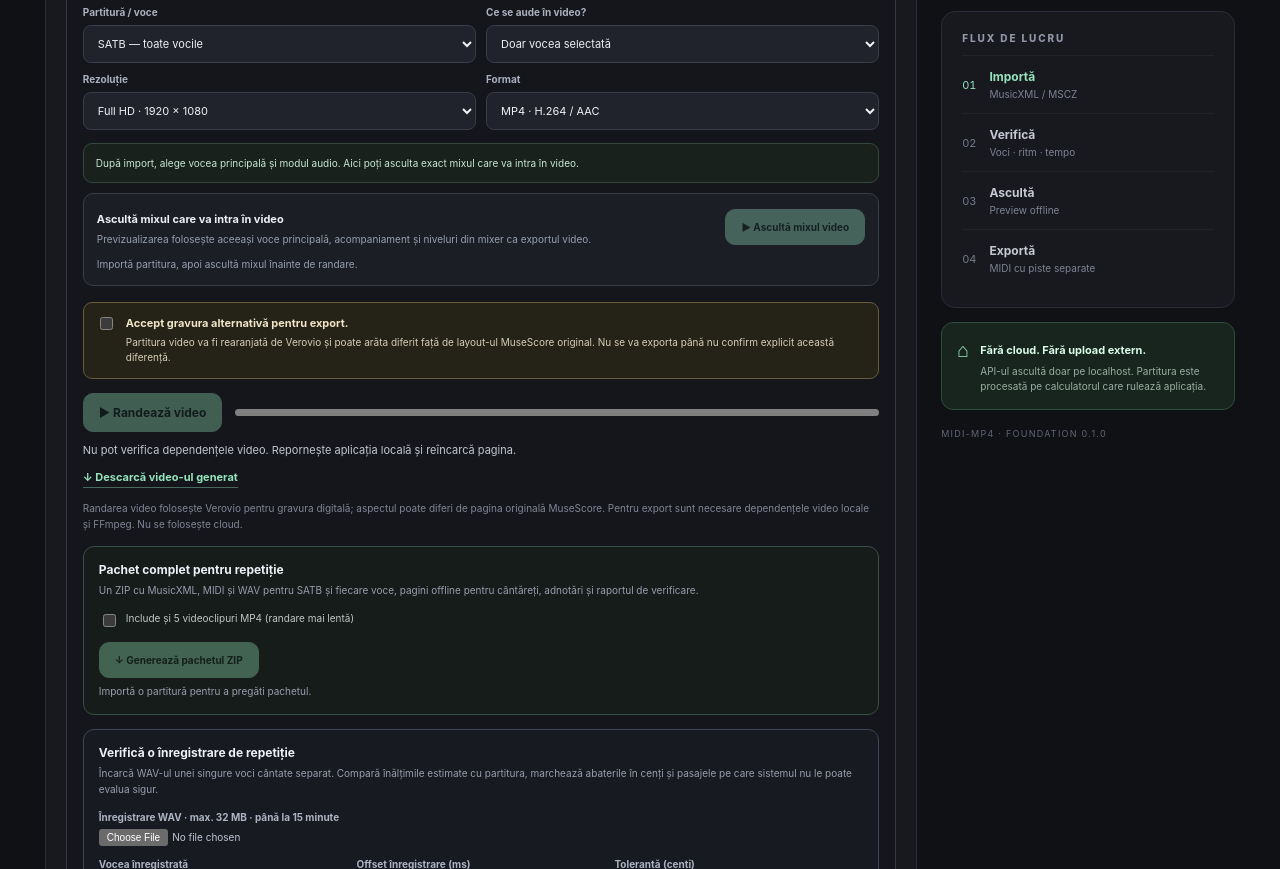
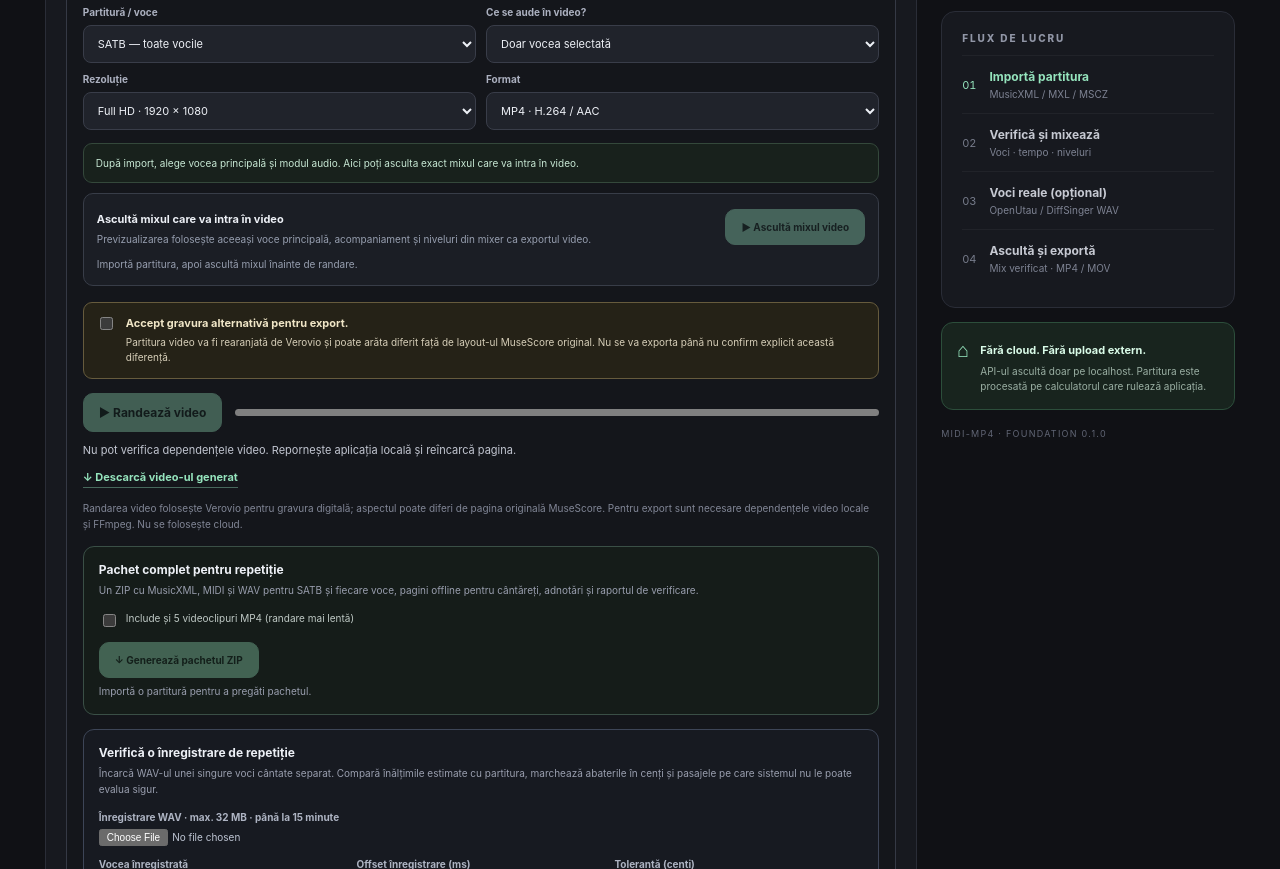
Before and after one commit to DrFoxi14/midi-mp4, a website: page web/index.html in a window 1280 px wide. Shown: the part 2340-3209 px from the top of the page. Drawn offline with Linux system fonts and the light colour scheme; files that its build step writes are made by us from their sources; no server answers; files whose address does not match are found by name.

Commit message:
ui: align sidebar workflow summary with the four guided stages

```diff
--- a/web/index.html
+++ b/web/index.html
@@ -194,7 +194,7 @@
     <div id="concert-setlist" class="concert-setlist"><p>Importă o partitură și adaug-o în program.</p></div>
     <p id="concert-status" aria-live="polite">Setlist-ul rămâne în browserul acestui dispozitiv.</p>
   </section>
-  <section class="side-card"><p class="eyebrow">FLUX DE LUCRU</p><ol class="steps"><li class="step-active"><span>01</span><div><strong>Importă</strong><small>MusicXML / MSCZ</small></div></li><li><span>02</span><div><strong>Verifică</strong><small>Voci · ritm · tempo</small></div></li><li><span>03</span><div><strong>Ascultă</strong><small>Preview offline</small></div></li><li><span>04</span><div><strong>Exportă</strong><small>MIDI cu piste separate</small></div></li></ol></section>
+  <section class="side-card"><p class="eyebrow">FLUX DE LUCRU</p><ol class="steps"><li class="step-active" data-sidebar-step="1"><span>01</span><div><strong>Importă partitura</strong><small>MusicXML / MXL / MSCZ</small></div></li><li data-sidebar-step="2"><span>02</span><div><strong>Verifică și mixează</strong><small>Voci · tempo · niveluri</small></div></li><li data-sidebar-step="3"><span>03</span><div><strong>Voci reale (opțional)</strong><small>OpenUtau / DiffSinger WAV</small></div></li><li data-sidebar-step="4"><span>04</span><div><strong>Ascultă și exportă</strong><small>Mix verificat · MP4 / MOV</small></div></li></ol></section>
   <section class="privacy-card"><span class="privacy-icon">⌂</span><div><strong>Fără cloud. Fără upload extern.</strong><p>API-ul ascultă doar pe localhost. Partitura este procesată pe calculatorul care rulează aplicația.</p></div></section>
   <p class="version-text">MIDI-MP4 · FOUNDATION 0.1.0</p>
 </aside>
```
